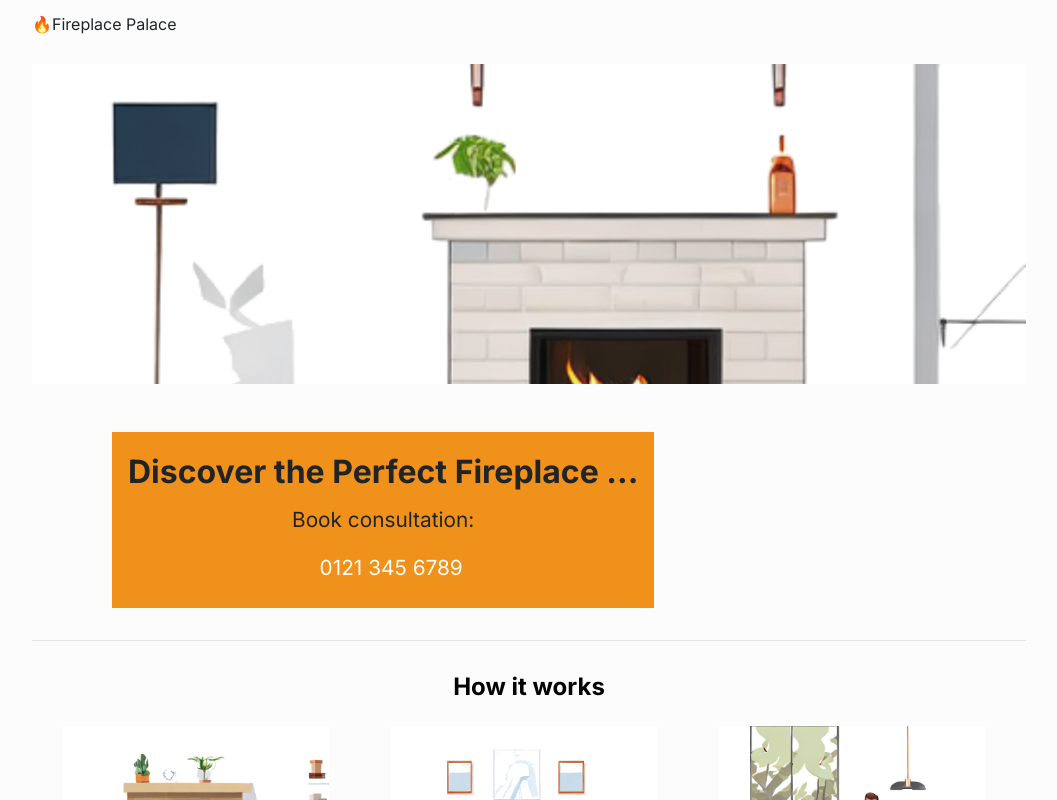
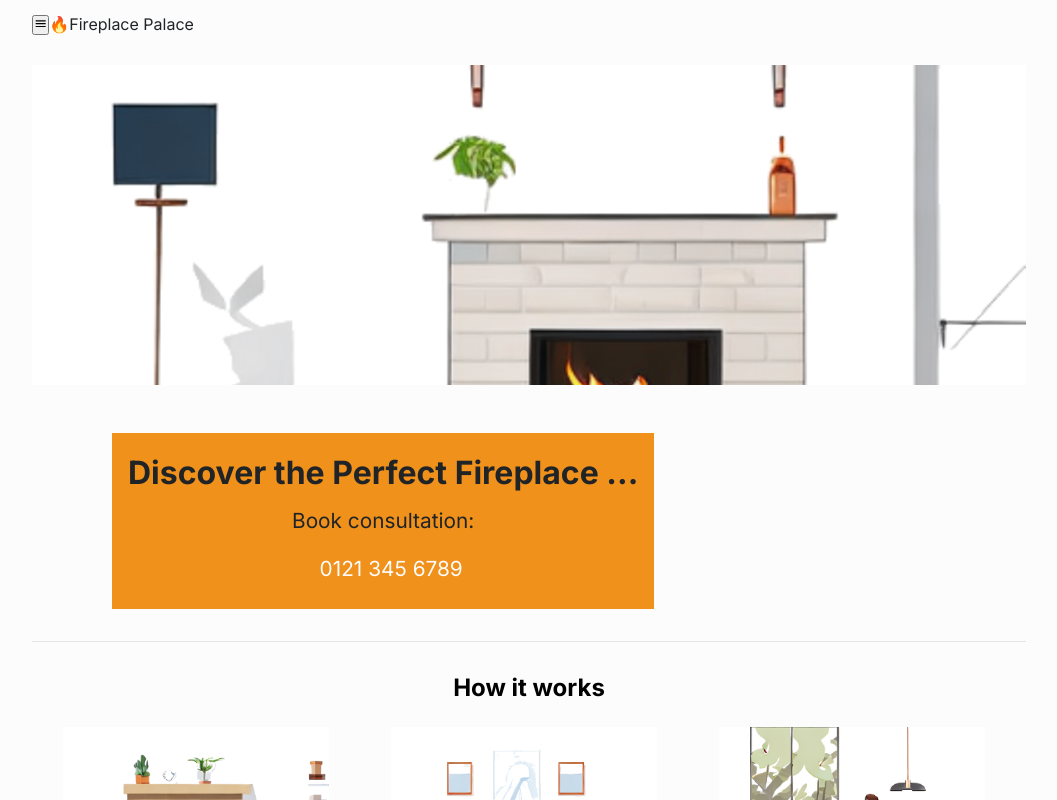
Before and after one commit to moose-hub/Fireplace-Palace, a Next.js app: page / in a window 1280 px wide. Shown: the top 800 px of the page, without its empty margins (111-1168 px from the left). Built offline with nearby package versions, Linux system fonts and the light colour scheme.

Commit message:
Mock out the nav drawer

```diff
--- a/components/header/header.css
+++ b/components/header/header.css
@@ -1,3 +1,26 @@
 header {
+  display: flex;
   max-height: var(--header-height);
+  flex-direction: row;
 }
+
+.nav__wrapper {
+  transition: left .125s ease-in-out;
+  position: fixed;
+  left: -100%;
+  top: 0;
+  width: 70vw;
+  height: 100vh;
+  background-color: var(--accent-color);
+  z-index: 100;
+  box-shadow: 1px 1px 30vw 1px rgb(10, 10, 10);
+}
+
+.nav__wrapper>li {
+  padding: 4rem 2rem 4rem 2rem;
+  font-size: 2.3rem;
+}
+
+.nav__link {
+  text-decoration: none;
+}
--- a/components/header/header.jsx
+++ b/components/header/header.jsx
@@ -1,9 +1,37 @@
+"use client";
+
 import "./header.css";
+import Link from "next/link";
+import { useState } from "react";
 
 // eslint-disable-next-line react/prop-types
-function Header({text}) {
+function Header({ text }) {
+  const [navShown, setNavShown] = useState(false);
+
+  const toggleNav = () => {
+    setNavShown(!navShown);
+  }
+
   return (
-    <header>{text}</header>
+    <header className="">
+      <button
+        className="nav__button"
+        style={navShown ? { zIndex: 101 } : { zIndex: 1 }}
+        onClick={toggleNav}>
+        <svg xmlns="http://www.w3.org/2000/svg" width="1em" height="1em" viewBox="0 0 24 24"><path fill="currentColor" d="M3 18v-2h18v2zm0-5v-2h18v2zm0-5V6h18v2z" /></svg>
+      </button>
+      {text}
+      <nav>
+        <ul onClick={() => navShown ? toggleNav() : false} className="nav__wrapper" style={navShown ? { left: 0 } : { left: "-100%" }} >
+          <li>
+            <Link className="nav__link" href="/">Home</Link>
+          </li>
+          <li>
+            <Link className="nav__link" href="/founders">Founders</Link>
+          </li>
+        </ul>
+      </nav>
+    </header >
   );
 }
 
```
